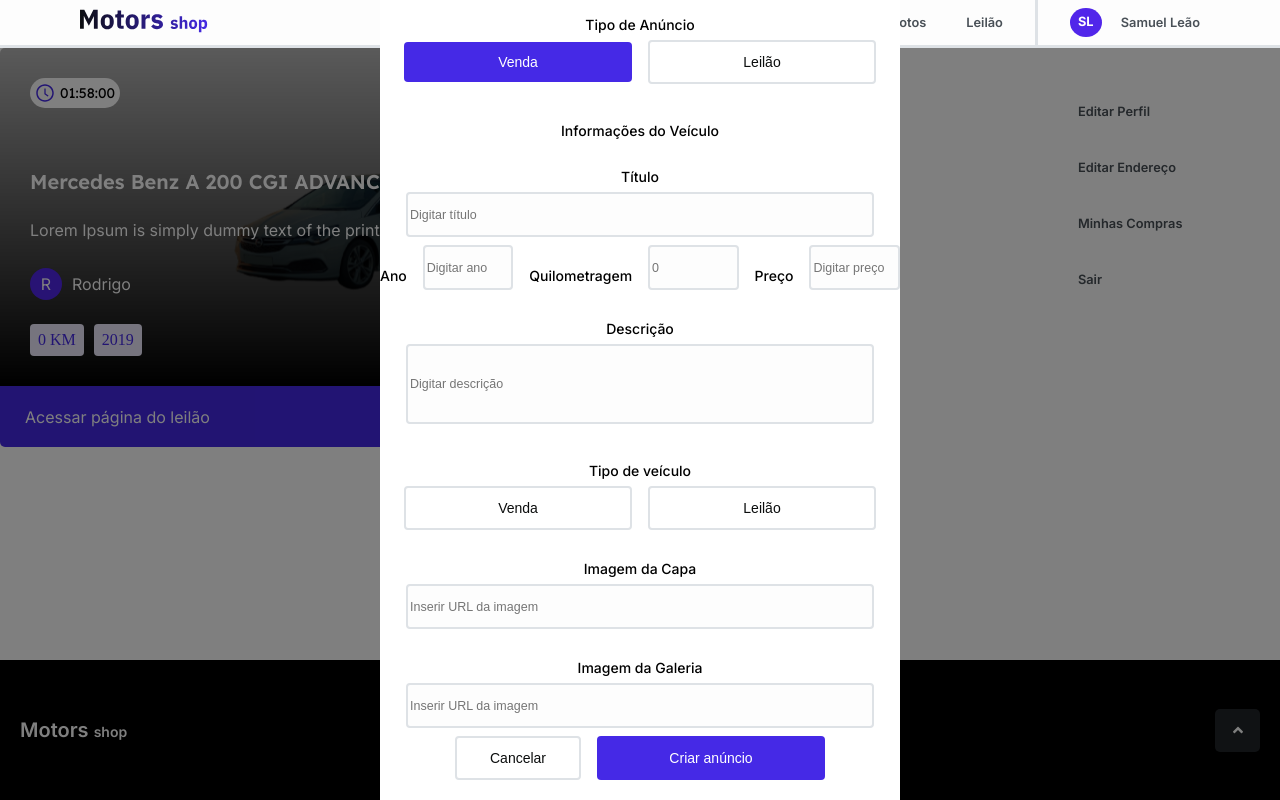
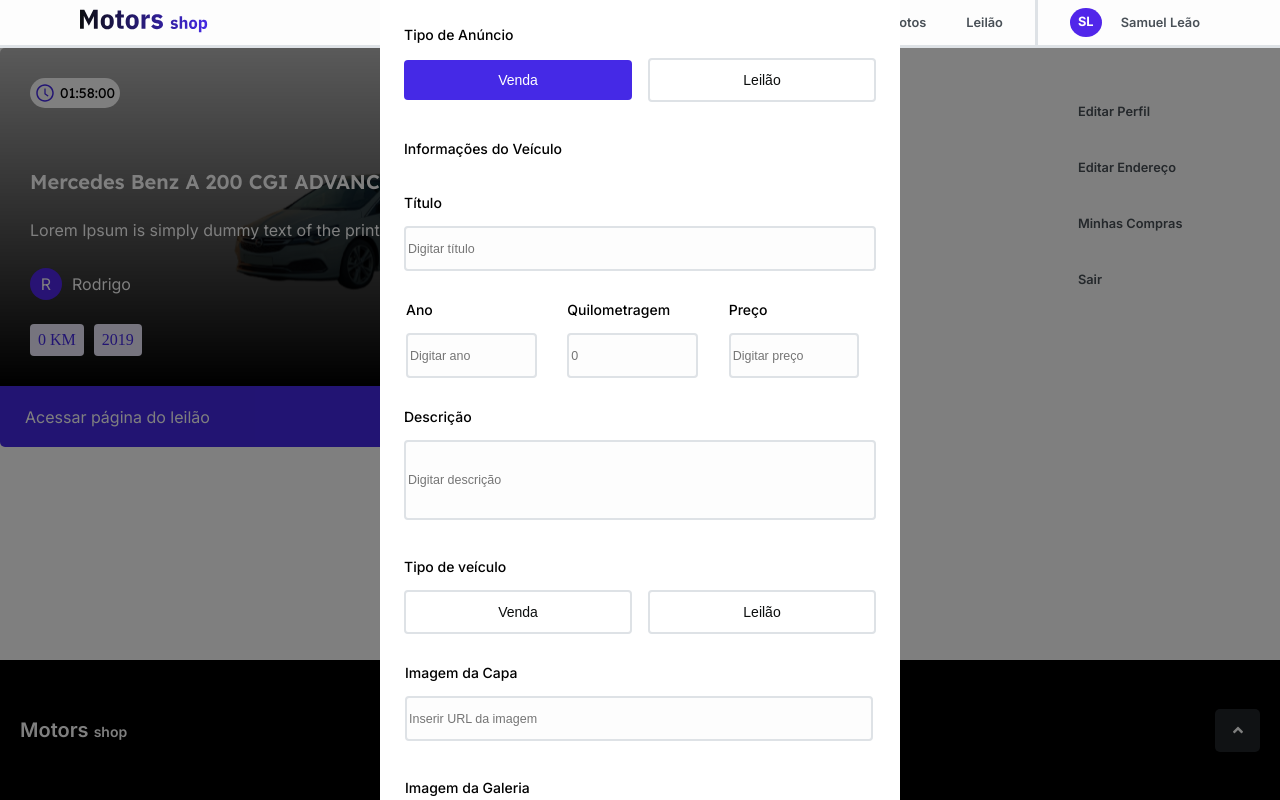
Before and after one commit to Motors-M6-Kenzie-Academy/Front-end, a React (Create React App) app: page / in a window 1280 px wide. Shown: the top 800 px of the page. Built offline with nearby package versions, Linux system fonts and the light colour scheme.

Commit message:
fixed AdsContext

```diff
--- a/src/components/ModalAds/index.tsx
+++ b/src/components/ModalAds/index.tsx
@@ -2,20 +2,24 @@ import { Form } from "../Forms/styles";
 import { Container } from "./styles";
 import { IAdsRequest } from "../../interfaces/Ads";
 import {useForm} from "react-hook-form"
+import { useContext } from "react";
+import { AdsContext } from "../../contexts/AdsContexts";
 
 const Modal = () => {
-    const { register } = useForm<IAdsRequest>();
+    const { register, handleSubmit } = useForm<IAdsRequest>();
+    const {newAdsList, setIsOpenModal} = useContext(AdsContext)
 
     return(
         <Container>
             <div className="modalBox">
                 <div className="headerModal">
                     <h2>Criar anúncio</h2>
-                    <button className="btnClose">X</button>
+                    <button type="button" className="btnClose" onClick={() => setIsOpenModal(false)}>X</button>
                 </div>
 
                 <div className="formNewAd">
-                    <Form>
+                    <Form onSubmit={handleSubmit(newAdsList)}>
+                        <div className="initModal">
                             <p>Tipo de Anúncio</p>
                             <div className="btnType">
                                 <button className="btnSell">Venda</button>
@@ -23,20 +27,31 @@ const Modal = () => {
                             </div>
 
                             <p>Informações do Veículo</p>
+
+                            <div className="titleAds">
                                 <label htmlFor="Ads">Título</label>
                                 <input type="text" id="title" {...register('title')} placeholder="Digitar título"/>
+                            </div>
+                        </div>
 
+                        <div className="listInfoVehicle">
                             <div className="infoVehicle">
                                 <label htmlFor="Ads">Ano</label>
                                 <input type="text" id="year" {...register('releaseYear')} placeholder="Digitar ano"/>
+                            </div>
 
+                            <div className="infoVehicle">
                                 <label htmlFor="Ads">Quilometragem</label>
                                 <input type="text" id="km" {...register('mileage')} placeholder="0"/>
+                            </div>
 
+                            <div className="infoVehicle">
                                 <label htmlFor="Ads">Preço</label>
                                 <input type="text" id="price" {...register('price')} placeholder="Digitar preço"/>
                             </div>
+                        </div>
 
+                        <div className="vehicleType">
                             <label htmlFor="Ads">Descrição</label>
                             <input type="text" id="description" {...register('description')} placeholder="Digitar descrição"/>
 
@@ -45,12 +60,15 @@ const Modal = () => {
                                 <button className="btnVType">Venda</button>
                                 <button className="btnVType">Leilão</button>
                             </div>
+                        </div>
 
+                        <div className="imgAds">
                             <label htmlFor="Ads">Imagem da Capa</label>
                             <input type="text" id="cover" {...register('cover')} placeholder="Inserir URL da imagem"/>
 
                             <label htmlFor="Ads">Imagem da Galeria</label>
                             <input type="text" id="gallery" {...register('gallery_image')} placeholder="Inserir URL da imagem"/>
+                        </div>
 
                         <div className="btnPublish">
                             <button className="btnCancel">Cancelar</button>
--- a/src/components/ModalAds/styles.ts
+++ b/src/components/ModalAds/styles.ts
@@ -8,13 +8,12 @@ export const Container = styled.div`
   justify-content: center;
   flex-direction: column;
   background-color: rgba(0, 0, 0, 0.5);
-  z-index: 10;
+  z-index: 2;
   position: absolute;
-
 
   .modalBox{
     width: 520px;
-    height: 1036px;
+    height: 1000px;
     background-color: #fff;
     border-radius: .5rem;
     gap: 2rem;
@@ -33,6 +32,13 @@ export const Container = styled.div`
     gap: 18.875rem;
   }
 
+  .initModal{
+    display: flex;
+    flex-direction: column;
+    justify-content: space-evenly;
+    gap: 1rem
+  }
+
   .btnType{
     display: flex;
     flex-direction: row;
@@ -45,6 +51,7 @@ export const Container = styled.div`
     display: flex;
     flex-direction: row;
     justify-content: space-evenly;
+    margin-top: 20px;
     gap: 1rem
   }
 
@@ -67,6 +74,17 @@ export const Container = styled.div`
     color: #0B0D0D;
     font-size: 14px;
     border: 2px solid #DEE2E6;
+  }
+
+  .titleAds{
+    display: flex;
+    flex-direction: column;
+    justify-content: space-evenly;
+    gap: 1rem
+  }
+
+  #title{
+    width: 100%;
   }
 
   .btnCancel{
@@ -114,15 +132,40 @@ export const Container = styled.div`
     color: #fff;
   }
 
+  .listInfoVehicle{
+    width: 90%;
+    display: flex;
+    flex-direction: row;
+    justify-content: space-around;
+    align-items: center;
+    gap: 1rem
+  }
+
   .infoVehicle{
     display: flex;
-    flex-direction: row;
+    flex-direction: column;
     justify-content: space-evenly;
     gap: 1rem
   }
 
+  .vehicleType{
+    display: flex;
+    flex-direction: column;
+    justify-content: space-evenly;
+    gap: 1rem
+  }
+
+  .imgAds{
+    width: 100%;
+    display: flex;
+    flex-direction: column;
+    justify-content: space-evenly;
+    margin-left: 50px;
+    gap: 1rem
+  }
+
   #description{
-    width: 90%;
+    width: 100%;
     height: 80px
   }
 
@@ -138,7 +181,7 @@ export const Container = styled.div`
     font-size: 14px;
     font-weight: 500;
     color: #000;
-    margin-top: 2rem
+    margin-top: 1.5rem
   }
 
   label{
--- a/src/contexts/AdsContexts.tsx
+++ b/src/contexts/AdsContexts.tsx
@@ -1,3 +1,46 @@
-export const adsContext = () => {
+import { createContext, ReactNode, useState } from "react"
+import { IAds, IAdsRequest } from "../interfaces/Ads"
+import api from "../services/api"
 
+interface AdsContextData{
+    listAds: IAds[];
+    newAdsList: (ads: IAdsRequest) => void;
+    isOpenModal: boolean;
+    setIsOpenModal: React.Dispatch<React.SetStateAction<boolean>>;
 }
+
+export const AdsContext = createContext<AdsContextData>(
+    {} as AdsContextData
+)
+
+export interface IAuthProvier {
+    children: ReactNode;
+  }
+
+
+const AdsProvider = () => {
+    const [listAds, setListAds] = useState<IAds[]>([])
+    const [isOpenModal, setIsOpenModal] = useState<boolean>(false);
+
+
+    const newAdsList = (ads: IAdsRequest) => {
+        api.post("/ads", ads)
+        .then((res) => {
+            setIsOpenModal(false)
+        })
+        .catch((error) => console.log(error))
+    }
+
+    return (
+        <AdsContext.Provider
+            value = {{
+                listAds,
+                newAdsList,
+                isOpenModal,
+                setIsOpenModal,
+            }}>
+        </AdsContext.Provider>
+    );
+};
+
+export default AdsProvider
```
Also changed, not shown: src/interfaces/Ads/index.ts (line endings or trailing spaces). Lines whose indentation alone changed are shown as unchanged.
